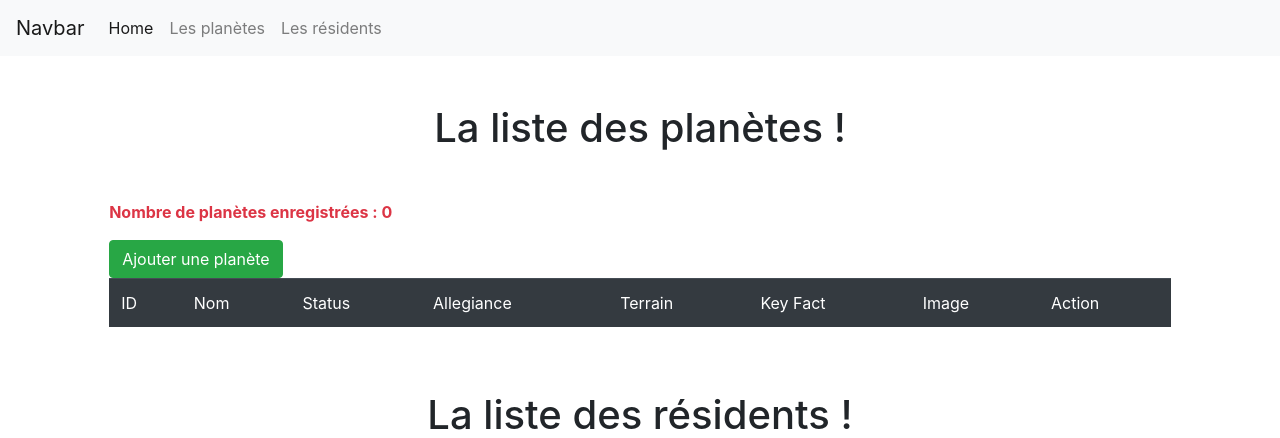
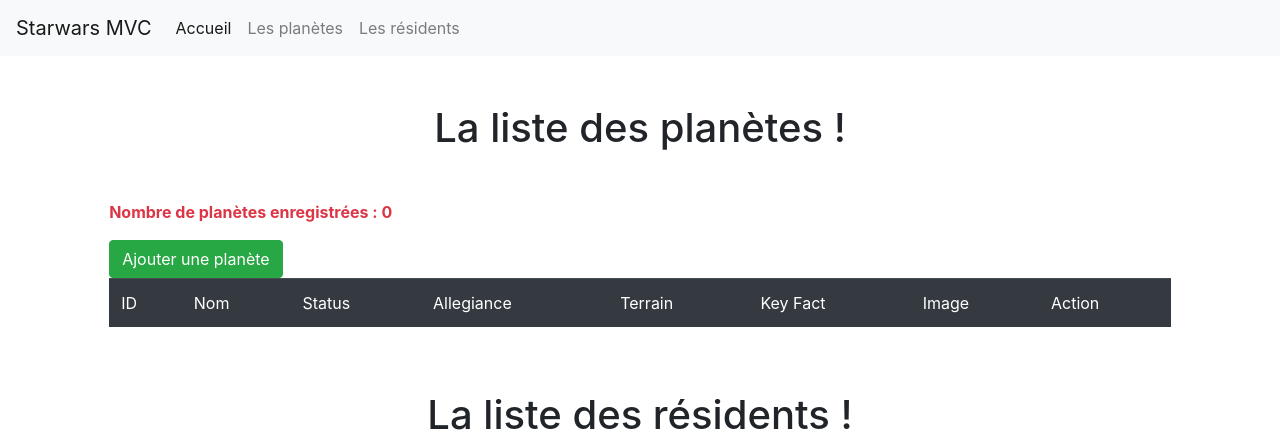
Before and after one commit to Wingrog/MVCStarwars, a PHP site: page /index.php?controller=default&action=home in a window 1280 px wide. Shown: the top 438 px of the page. Run offline with PHP 8.4, Linux system fonts and the light colour scheme; data that the repository does not hold is empty.

Commit message:
modif nav

```diff
--- a/View/Parts/navbar.php
+++ b/View/Parts/navbar.php
@@ -1,12 +1,12 @@
 <nav class="navbar navbar-expand-lg navbar-light bg-light">
-    <a class="navbar-brand" href="#">Navbar</a>
+    <a class="navbar-brand" href="#">Starwars MVC</a>
     <button class="navbar-toggler" type="button" data-toggle="collapse" data-target="#navbarNav" aria-controls="navbarNav" aria-expanded="false" aria-label="Toggle navigation">
         <span class="navbar-toggler-icon"></span>
     </button>
     <div class="collapse navbar-collapse" id="navbarNav">
         <ul class="navbar-nav">
             <li class="nav-item active">
-                <a class="nav-link" href="index.php?controller=default&action=home">Home</a>
+                <a class="nav-link" href="index.php?controller=default&action=home">Accueil</a>
             </li>
             <li class="nav-item">
                 <a class="nav-link" href="index.php?controller=planet&action=listPlanet">Les planètes</a>
```
